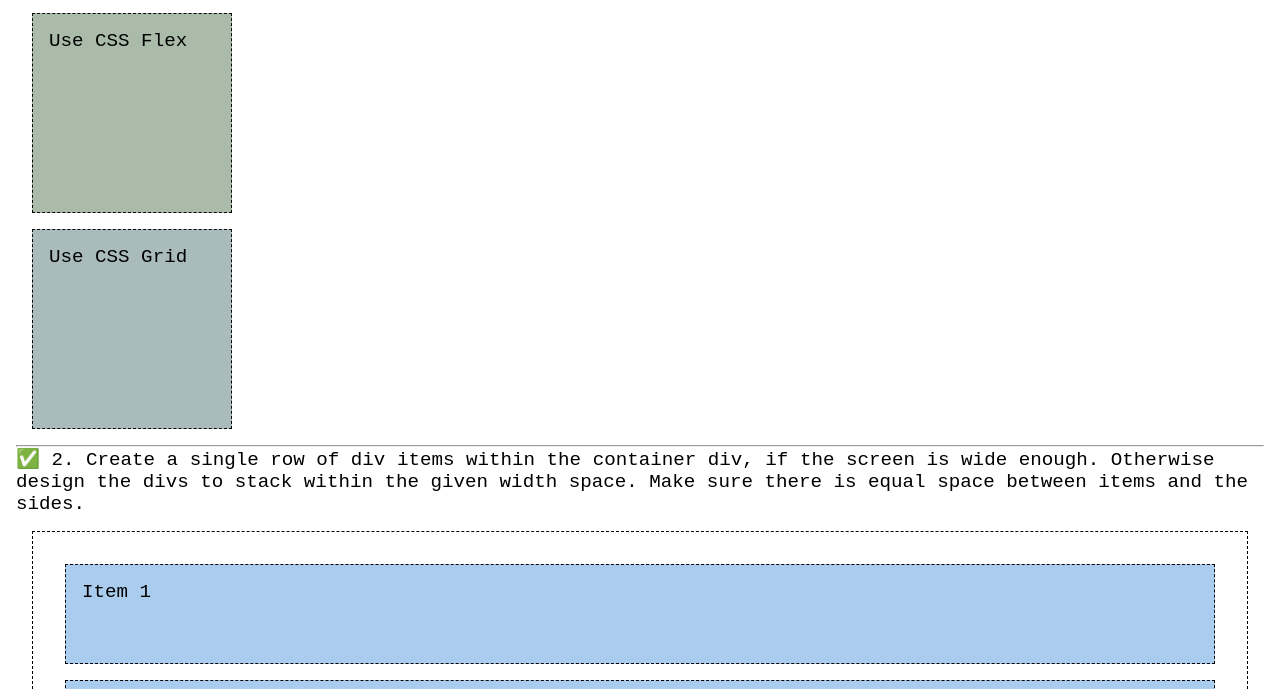
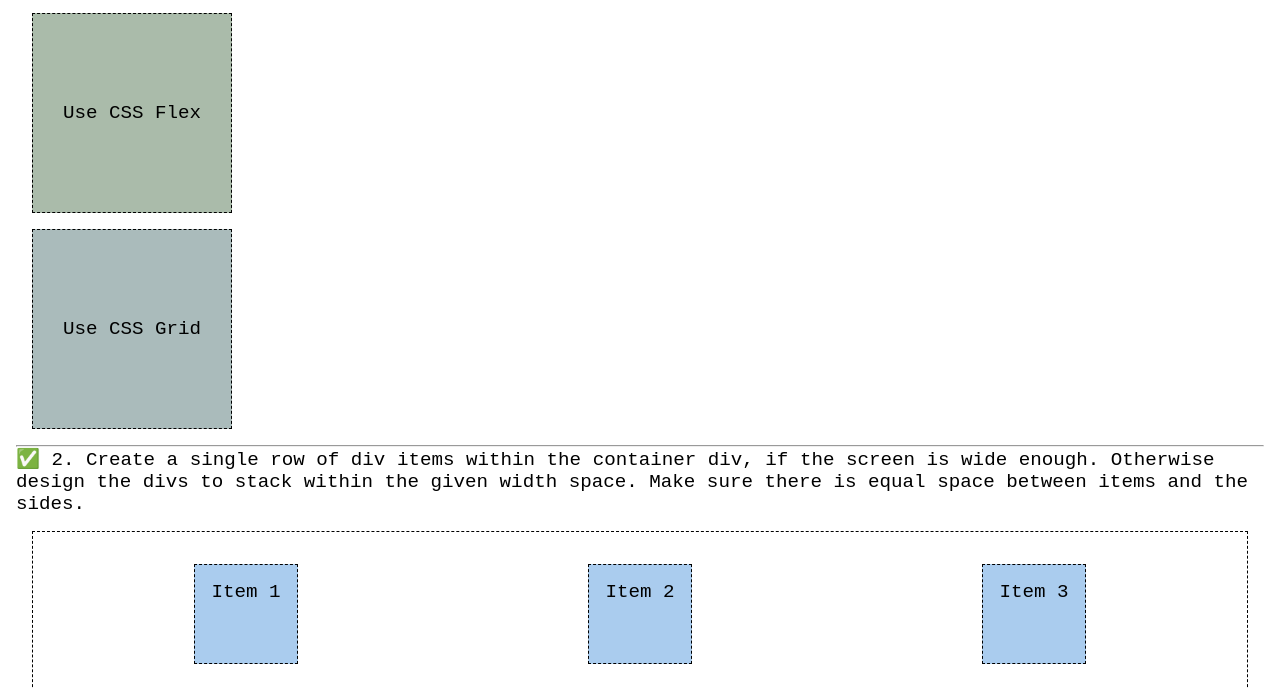
Before and after one commit to mailess-luhanga/wdd130, a plain HTML site: page week04/layout-exercises.html in a window 1280 px wide. Shown: the part 111-800 px from the top of the page. Drawn offline with Linux system fonts and the light colour scheme.

Commit message:
css layout

```diff
--- a/week04/styles/layout-exercises.css
+++ b/week04/styles/layout-exercises.css
@@ -23,19 +23,21 @@ div {
 
 .flex {
     background-color: #aba;
-    /* write declarations here */
-
+    display: flex;
+    justify-content: center;
+    align-items: center;
 }
 
 .grid {
     background-color: #abb;
-    /* enter declarations here */
-
+    display: grid;
+    place-items: center;
 }
 
 .container2 {
-    /* write declarations here */
-
+    display: flex;
+    flex-wrap: wrap;
+    justify-content: space-around;
 }
 
 .two {
@@ -44,12 +46,13 @@ div {
 }
 
 .container3 {
-    /* write declarations here */
+    display: grid;
+    grid-template-columns: 1fr 1fr 1fr;
 
 }
 
 .columns-3 {
-    /* write declaration here */
+    grid-column: 1/4;
 
 }
 
@@ -57,3 +60,16 @@ div {
     margin: .25rem;
     background-color: #abd;
 }
+
+.flex {
+    background-color: #aba;
+    display: flex;
+    justify-content: center;
+    align-items: center;
+}
+
+.grid {
+    background-color: #abb;
+    display: grid;
+    place-items: center;
+}
```
